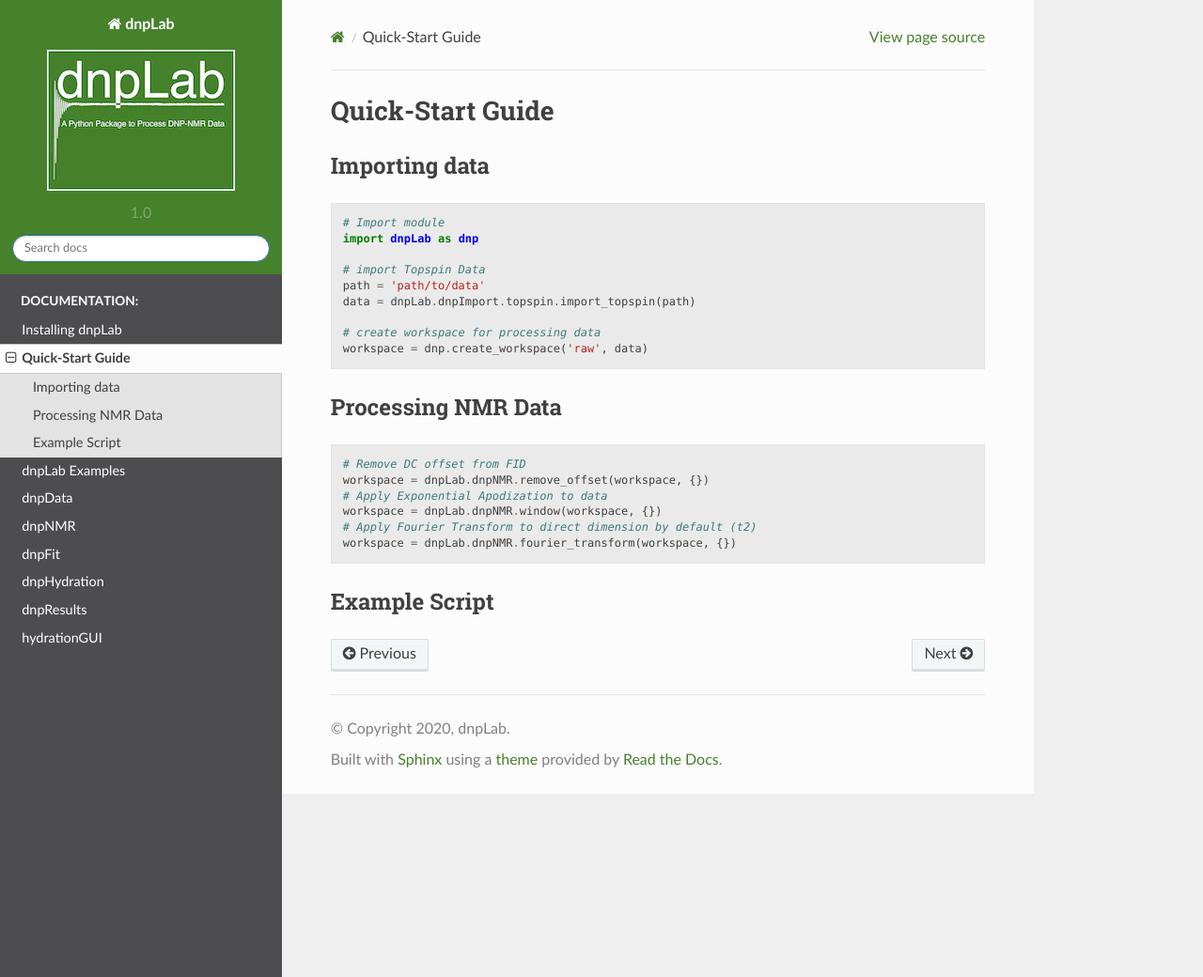
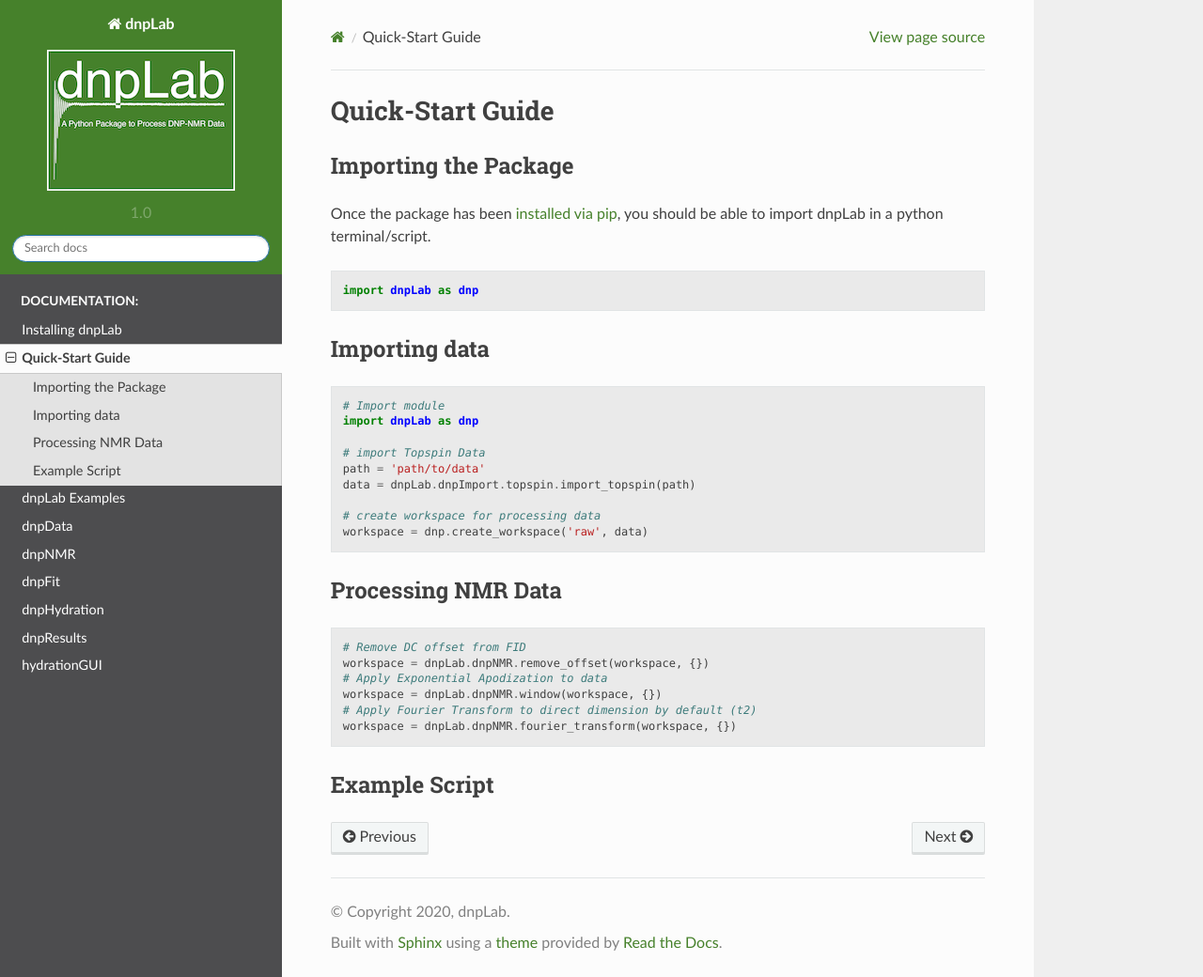
Before and after one commit to DNPLab/DNPLab, a Sphinx documentation site: the page built from docs/source/quick-start.rst, in a window 1280 px wide and 1040 px high. Shown: the whole window at 94% size. Built offline with Sphinx 7.4.7 and the Read the Docs theme 2.0.0, drawn with Linux system fonts in a browser that asks for light colours.

Commit message:
Adding reference to install in quick-start guide. Fix typo

```diff
--- a/docs/source/install.rst
+++ b/docs/source/install.rst
@@ -26,9 +26,11 @@
      - Version 5.15
 
 
+.. _installing:
+
 Installing with pip
 ===================
-dnpLab can be installed using pip. In a terminal simply typ the following command:
+dnpLab can be installed using pip. In a terminal simply type the following command:
 
 .. code-block:: bash
 
--- a/docs/source/quick-start.rst
+++ b/docs/source/quick-start.rst
@@ -3,6 +3,16 @@
 ==================
 Quick-Start Guide
 ==================
+
+Importing the Package
+=====================
+
+Once the package has been :ref:`installed via pip <installing>`, you should be able to import dnpLab in a python terminal/script.
+
+.. code-block:: python
+
+   import dnpLab as dnp
+
 
 Importing data
 ==============
```
